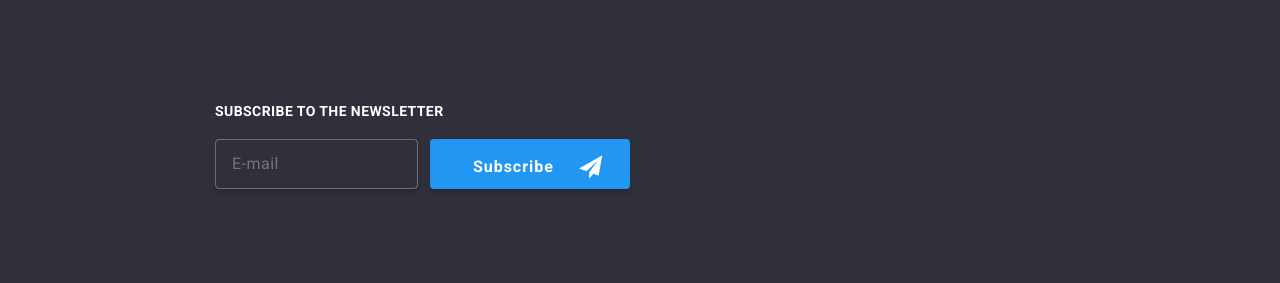
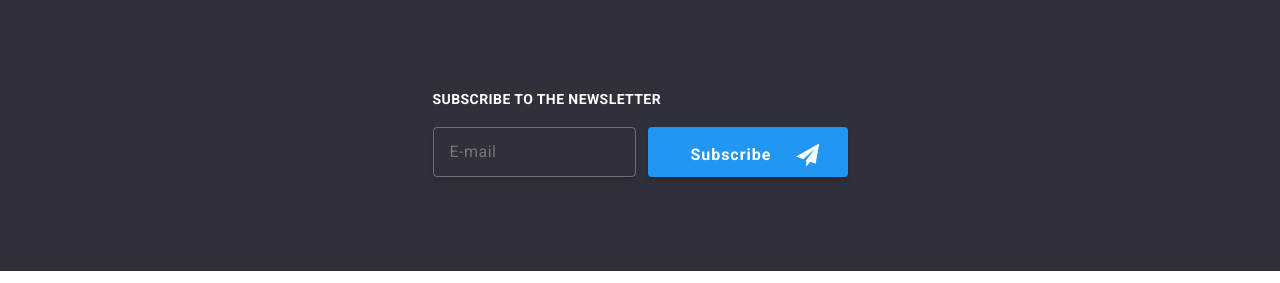
Before and after one commit to OxS90/goit-markup-hw-07, a plain HTML site: page index.html in a window 1280 px wide. Shown: the part 3855-4138 px from the top of the page. Drawn offline with nearby package versions, Linux system fonts and the light colour scheme.

Commit message:
Update styles.css

```diff
--- a/css/styles.css
+++ b/css/styles.css
@@ -191,11 +191,9 @@ header {
 	background-color: var(--dark-bg-color);
 }
 .footer .container {
-	display: flex;
-	flex-direction: column;
-	justify-content: center;
 	gap: 60px;
 }
+.footer .container,
 .global-footer,
 .global-footer .mail-phone,
 .global-footer-social-links,
@@ -204,6 +202,7 @@ header {
 	display: flex;
 	flex-direction: column;
 	align-items: center;
+	justify-content: center;
 }
 .global-footer-social-links,
 .global-footer-subscribe-form form,
@@ -1007,13 +1006,8 @@ ul.customers-section {
 		width: 170px;
 	}
 	.footer .container {
-		justify-content: left;
+		justify-content: baseline;
 		gap: 94px;
-	}
-
-	.global-footer-social-links,
-	.global-footer-subscribe-form {
-		padding-top: 12px;
 	}
 	.global-footer-subscribe-form div {
 		flex-direction: row;
```
